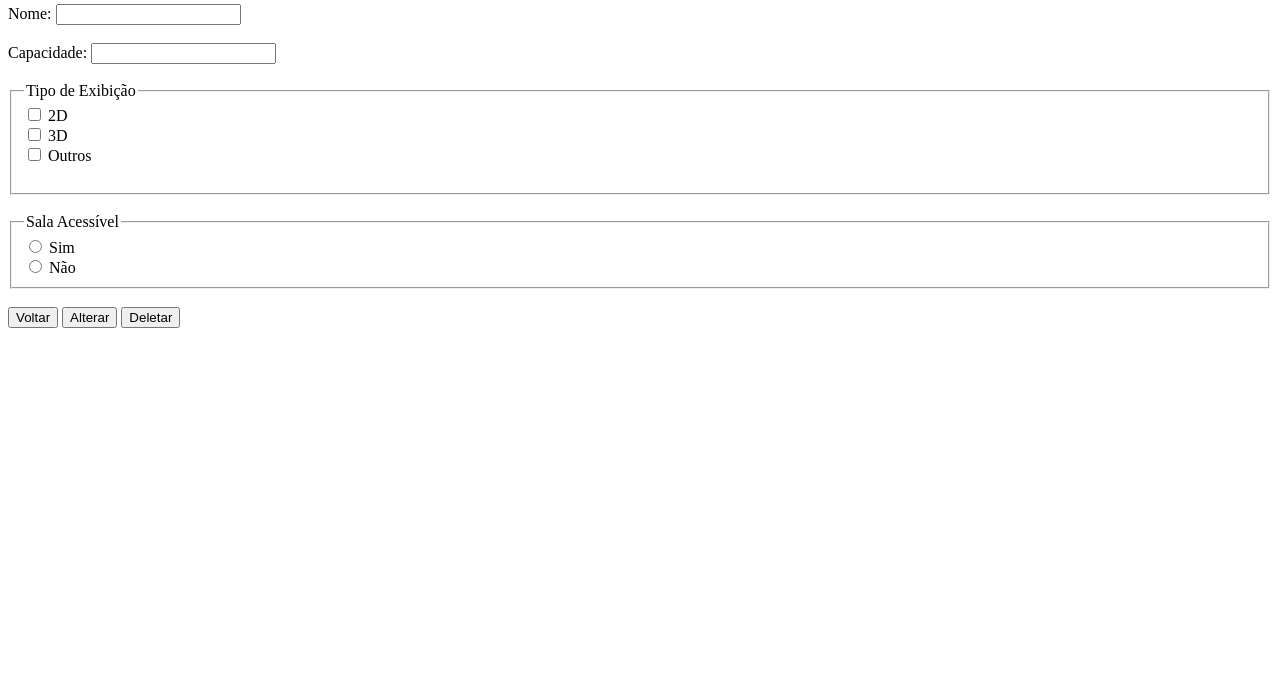
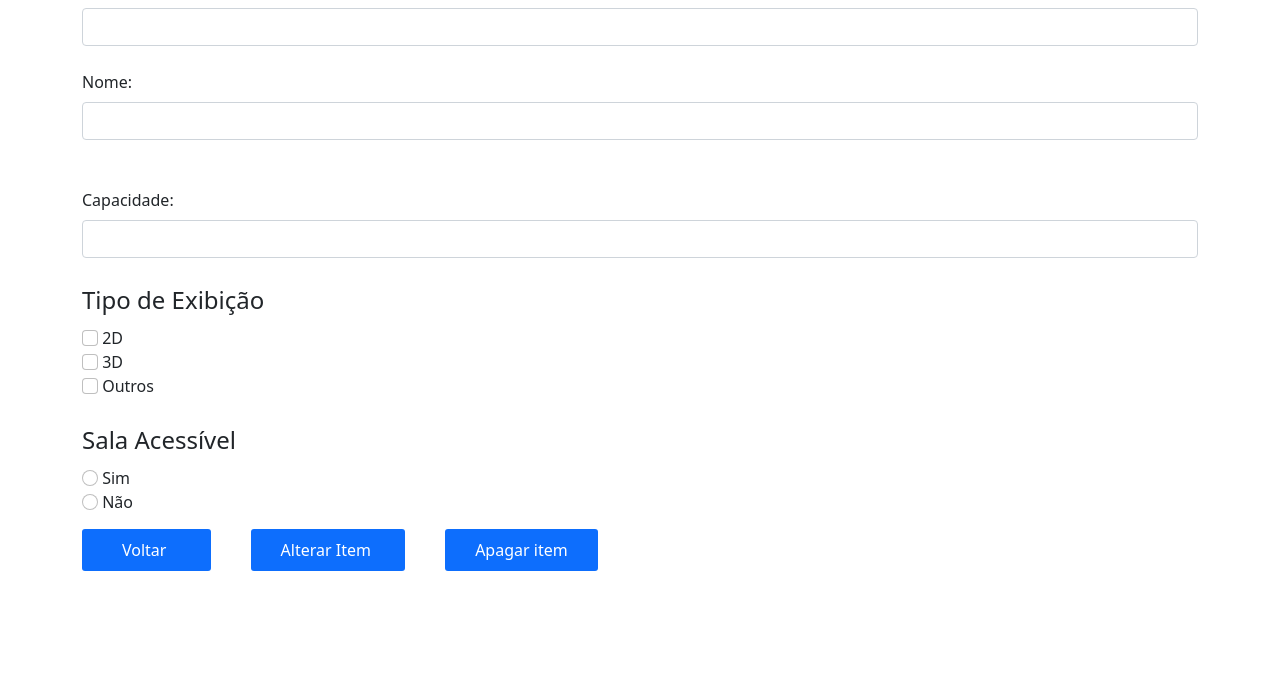
Before and after one commit to rogcolaco/tc1_selenium, a plain HTML site: page view/listaSala.html in a window 1280 px wide. Shown: the part 115-800 px from the top of the page. Drawn offline with nearby package versions, Linux system fonts and the light colour scheme.

Commit message:
-melhorias CSS formulários

```diff
--- /dev/null
+++ b/style.css
@@ -0,0 +1,31 @@
+body{
+    margin-top: 35px;
+}
+
+.buttonLink{
+    margin: 0px 20px;
+    background: #0d6efd;
+    padding: 10px 30px;
+    border-radius: 3px;
+    color: #fff;
+    text-decoration: none;
+}
+
+.buttonLink:hover{
+    background:#084298;
+    color: #fff;
+}
+
+.buttonLink:first-of-type{
+    margin: 0px 20px 0px 0px;
+    padding: 10px 40px;
+}
+
+.btn-primary{
+    margin: 0px 20px;
+}
+
+.btn-primary a{
+    color: #fff;
+    text-decoration: none;
+}
--- a/view/listaSala.html
+++ b/view/listaSala.html
@@ -3,41 +3,46 @@
 
 <head>
     <meta charset="utf-8">
+    <meta name="viewport" content="width=device-width, initial-scale=1">
+    <!-- Bootstrap CSS -->
+    <link href="https://cdn.jsdelivr.net/npm/bootstrap@5.0.0-beta1/dist/css/bootstrap.min.css" rel="stylesheet"
+        integrity="sha384-giJF6kkoqNQ00vy+HMDP7azOuL0xtbfIcaT9wjKHr8RbDVddVHyTfAAsrekwKmP1" crossorigin="anonymous">
+    <link rel="stylesheet" href="../style.css">
     <title>Salas</title>
 </head>
 
-<body>
+<body class="container">
     <h1>Lista Sala</h1>
 
     <form>
-        <label for="codigo">Código: </label>
-        <input type="text" id="codigo" name="codigo" readonly><br><br>
-        <label for="nome">Nome: </label>
-        <input type="text" id="nome" name="nome"><br><br>
-        <label for="capacidade">Capacidade: </label>
-        <input type="text" id="capacidade" name="capacidade"><br><br>
+        <label for="codigo" class="form-label">Código: </label>
+        <input type="text" id="codigo" name="codigo" class="form-control" required><br>
+        <label for="nome" class="form-label">Nome: </label>
+        <input type="text" id="nome" name="nome" class="form-control"><br><br>
+        <label for="capacidade" class="form-label">Capacidade: </label>
+        <input type="text" id="capacidade" name="capacidade" class="form-control"><br>
         <fieldset>
-            <legend>Tipo de Exibição</legend>
-            <input type="checkbox" id="2d" name="tpExibicao[]" value="2d">
-            <label for="2d"> 2D</label><br>
-            <input type="checkbox" id="3d" name="tpExibicao[]" value="3d">
-            <label for="3d"> 3D</label><br>
-            <input type="checkbox" id="Outros" name="tpExibicao[]" value="Outros">
-            <label for="Outros"> Outros</label><br><br>
+            <legend class="form-label">Tipo de Exibição</legend>
+            <input type="checkbox" id="2d" name="tpExibicao[]" value="2d" class="form-check-input">
+            <label for="2d" class="form-check-label"> 2D</label><br>
+            <input type="checkbox" id="3d" name="tpExibicao[]" value="3d" class="form-check-input">
+            <label for="3d" class="form-check-label"> 3D</label><br>
+            <input type="checkbox" id="Outros" name="tpExibicao[]" value="Outros" class="form-check-input">
+            <label for="Outros" class="form-check-label"> Outros</label><br>
         </fieldset>
-        <br/>
+        <br />
         <fieldset>
-            <legend>Sala Acessível</legend>
-            <input type="radio" id="true" name="pref" value="true">
-	        <label for="true"> Sim</label><br>
-	        <input type="radio" id="false" name="pref"  value="false">
-	        <label for="false"> Não</label><br>
+            <legend class="form-label">Sala Acessível</legend>
+            <input type="radio" id="true" name="pref" value="true" class="form-check-input">
+            <label for="true" class="form-check-label"> Sim</label><br>
+            <input type="radio" id="false" name="pref" value="false" class="form-check-input">
+            <label for="false" class="form-check-label"> Não</label><br>
         </fieldset>
-        <br/>
-        <input type="submit" value="Voltar">
-        <input type="submit" value="Alterar">
-        <input type="submit" value="Deletar">
+        <br />
     </form>
+    <a href="./index.html" class="buttonLink">Voltar </a>
+    <a href="#" class="buttonLink">Alterar Item </a>
+    <a href="#" class="buttonLink">Apagar item</a>
 </body>
 
 </html>
```
Also changed, not shown: view/index.html (+15 -11 lines), view/listaFilme.html (+20 -15 lines), view/novaSala.html (+25 -19 lines), view/novoFilme.html (+16 -11 lines), view/selecionaFilme.html (+8 -3 lines), view/selecionaSala.html (+8 -3 lines).
